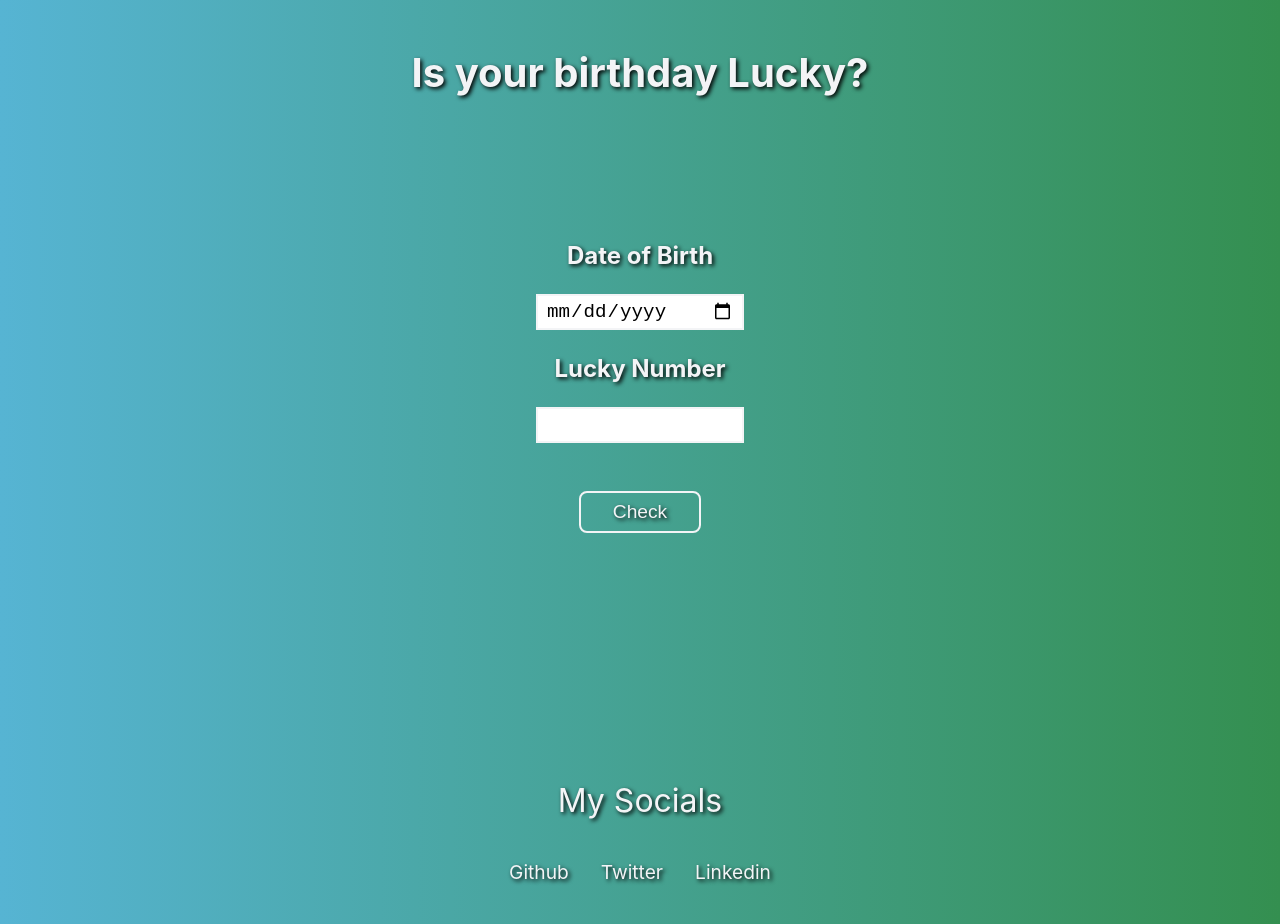
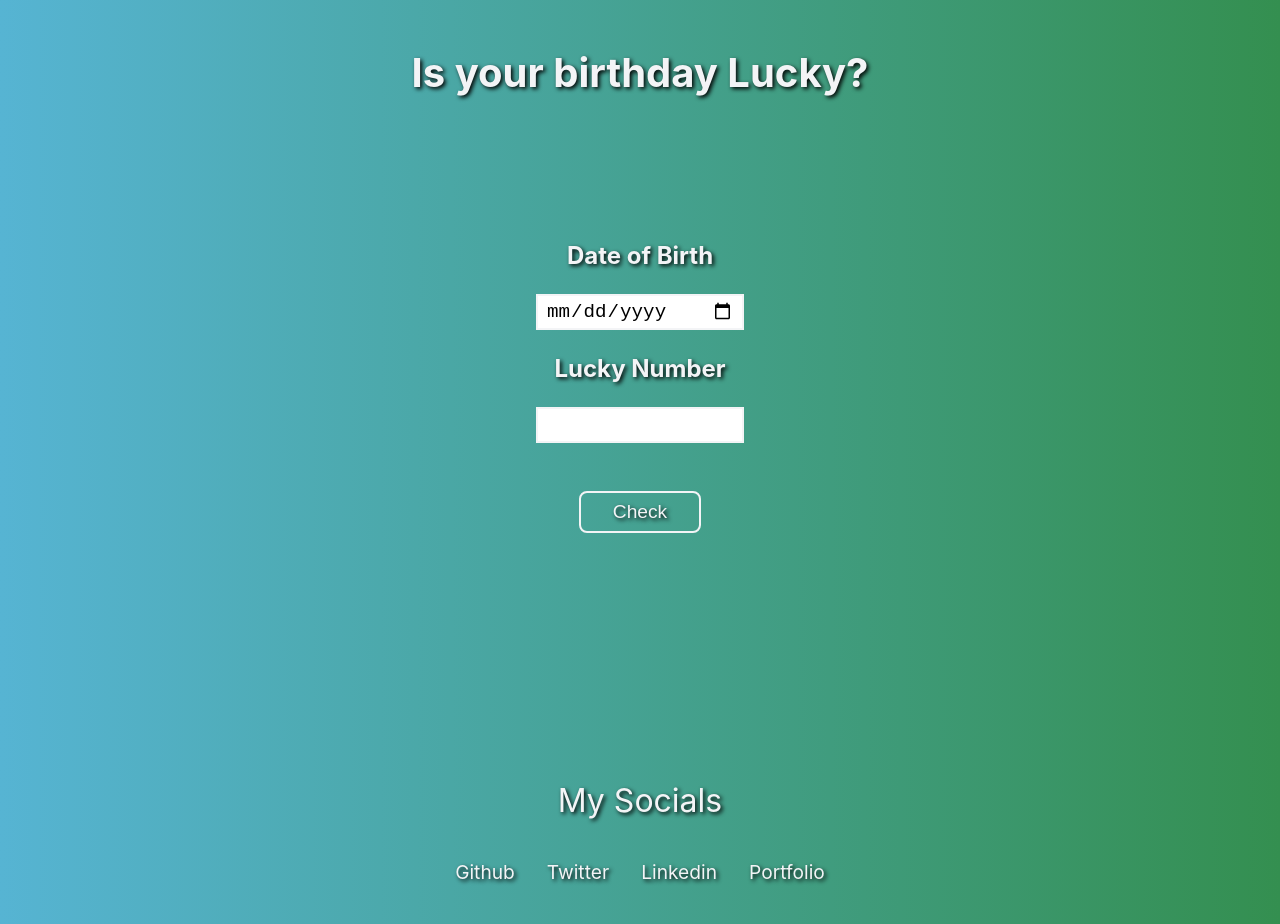
Before and after one commit to RakshithBhat03/lucky-birthday, a React (Create React App) app: page / in a window 1280 px wide. Built offline with nearby package versions, Linux system fonts and the light colour scheme.

Commit message:
style: updated footer

```diff
--- a/src/App.js
+++ b/src/App.js
@@ -73,6 +73,14 @@ function App() {
               Linkedin
             </a>
           </li>
+          <li>
+            <a
+              href="https://rakshithbhat.netlify.app/"
+              target="_blank"
+              class="link">
+              Portfolio
+            </a>
+          </li>
         </ul>
       </footer>
     </div>
```
